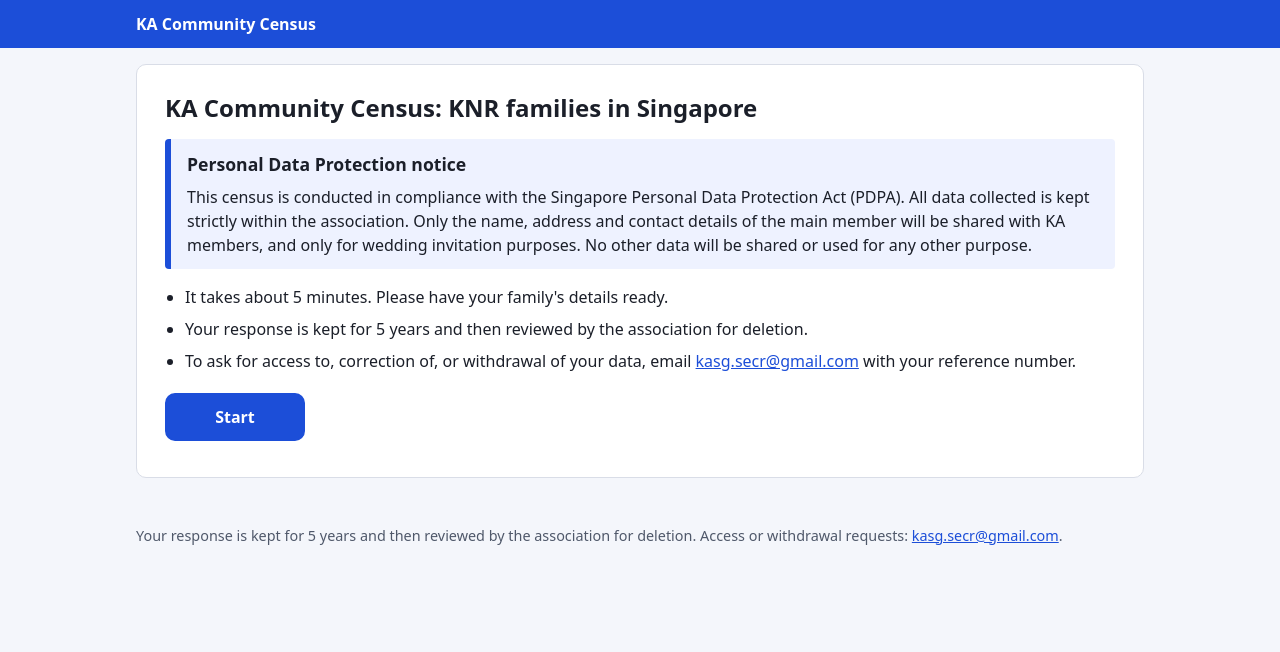
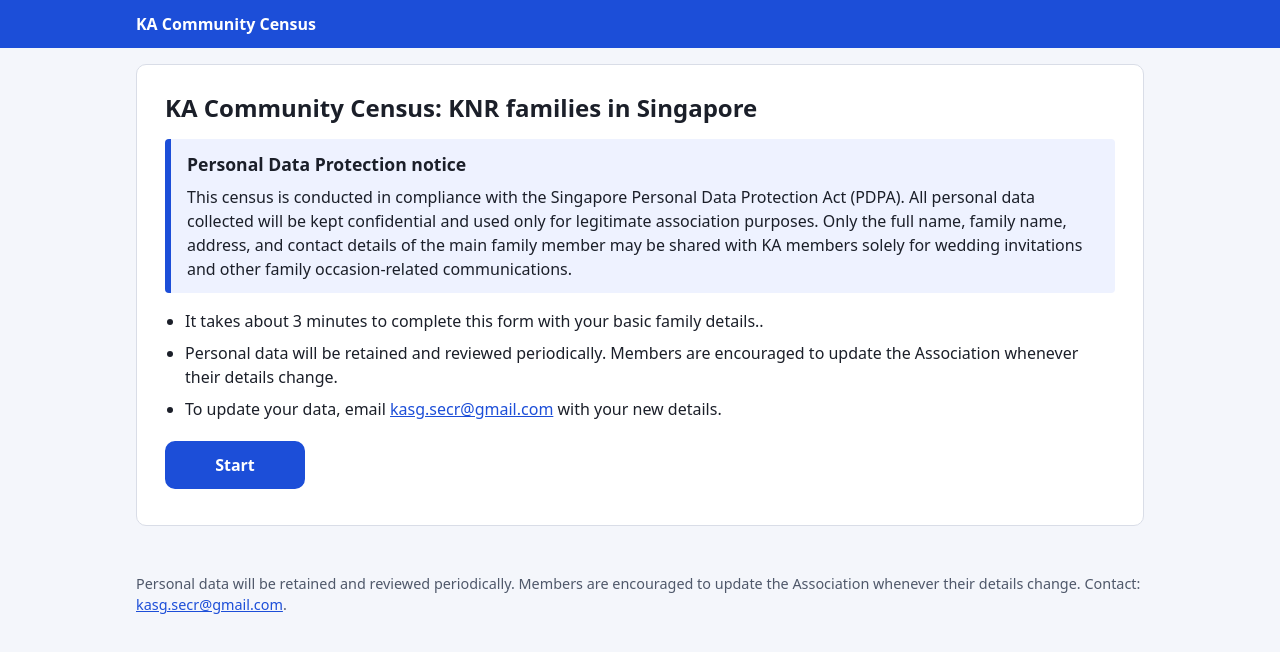
Before and after one commit to kasgsecr-prog/comm-censes-web, a React (Vite) app: page / in a window 1280 px wide. Shown: the top 652 px of the page. Built offline with nearby package versions, Linux system fonts and the light colour scheme; no server answers.

Commit message:
update the PDPA and content texts

```diff
--- a/src/App.jsx
+++ b/src/App.jsx
@@ -226,7 +226,7 @@ export default function App() {
 
       <footer className="shell foot">
         <p>
-          {RETENTION_NOTE} Access or withdrawal requests:{" "}
+          {RETENTION_NOTE} Contact:{" "}
           <a href={`mailto:${CONTACT_EMAIL}`}>{CONTACT_EMAIL}</a>.
         </p>
       </footer>
--- a/src/components/Landing.jsx
+++ b/src/components/Landing.jsx
@@ -11,13 +11,14 @@ export default function Landing({ onStart }) {
       </section>
       <ul className="plain">
         <li>
-          It takes about 5 minutes. Please have your family's details ready.
+          It takes about 3 minutes to complete this form with your basic family
+          details..
         </li>
         <li>{RETENTION_NOTE}</li>
         <li>
-          To ask for access to, correction of, or withdrawal of your data, email{" "}
-          <a href={`mailto:${CONTACT_EMAIL}`}>{CONTACT_EMAIL}</a> with your
-          reference number.
+          To update your data, email{" "}
+          <a href={`mailto:${CONTACT_EMAIL}`}>{CONTACT_EMAIL}</a> with your new
+          details.
         </li>
       </ul>
       <div className="actions single">
--- a/src/components/ReviewStep.jsx
+++ b/src/components/ReviewStep.jsx
@@ -134,8 +134,8 @@ export default function ReviewStep({ onEdit }) {
         <Check name="consent.shareConsent">{CONSENT_SHARE}</Check>
         <p className="hint">
           You can withdraw consent at any time by emailing{" "}
-          <a href={`mailto:${CONTACT_EMAIL}`}>{CONTACT_EMAIL}</a> with your
-          reference number.
+          <a href={`mailto:${CONTACT_EMAIL}`}>{CONTACT_EMAIL}</a> with your full
+          name and family name.
         </p>
       </fieldset>
     </>
--- a/src/components/Success.jsx
+++ b/src/components/Success.jsx
@@ -5,14 +5,22 @@ export default function Success({ reference }) {
   return (
     <div className="card" role="status">
       <StepHeading>Thank you!</StepHeading>
-      <p>Your census response has been submitted. Your reference number is:</p>
-      <p className="reference">{reference}</p>
+      <p>Your KA Community Census response has been successfully submitted</p>
       <p>
-        Please save this number. Quote it if you need to ask for access,
-        correction or withdrawal of your data:{" "}
-        <a href={`mailto:${CONTACT_EMAIL}`}>{CONTACT_EMAIL}</a>. You can now
-        close this page.
+        We may contact you if any clarification or additional information is
+        required regarding your submission.
       </p>
+      <p>
+        We also strongly encourage you to share this KA Community Census with
+        other KNR families living in Singapore so that we can maintain a
+        comprehensive and up-to-date community database.
+      </p>
+      <p>
+        Your participation and support are greatly appreciated as we work
+        together to strengthen our community connections.
+      </p>
+      <StepHeading>Thank you for your cooperation and support</StepHeading>
+      <p>KA Community Census Team</p>
     </div>
   );
 }
--- a/src/config.js
+++ b/src/config.js
@@ -9,13 +9,16 @@ export const CONTACT_EMAIL = "kasg.secr@gmail.com";
 
 export const PDPA_NOTICE =
   "This census is conducted in compliance with the Singapore Personal Data Protection Act (PDPA). " +
-  "All data collected is kept strictly within the association. Only the name, address and contact details " +
-  "of the main member will be shared with KA members, and only for wedding invitation purposes. " +
-  "No other data will be shared or used for any other purpose.";
+  "All personal data collected will be kept confidential and used only for legitimate association purposes. " +
+  "Only the full name, family name, address, and contact details of the main family member " +
+  "may be shared with KA members solely for wedding invitations and other family occasion-related communications.";
 
-export const CONSENT_ACCURACY = "I confirm that the data provided is accurate.";
+export const CONSENT_ACCURACY =
+  "I confirm that the information provided is accurate and correct.";
 export const CONSENT_SHARE =
-  "I consent to share the main member's name, address and contact details with KA members for wedding invitation purposes only.";
+  "I consent to the collection and use of my personal data for Association purposes and to the sharing of " +
+  "the main family member's name, address, and contact details with KA members solely for wedding invitations " +
+  "and family occasion-related communications, in accordance with the PDPA.";
 
 export const RETENTION_NOTE =
-  "Your response is kept for 5 years and then reviewed by the association for deletion.";
+  "Personal data will be retained and reviewed periodically. Members are encouraged to update the Association whenever their details change.";
```
